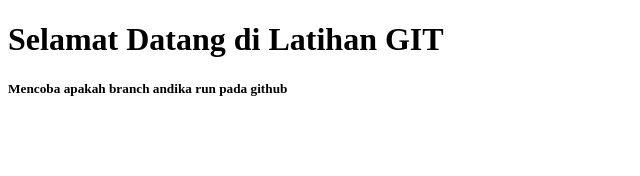
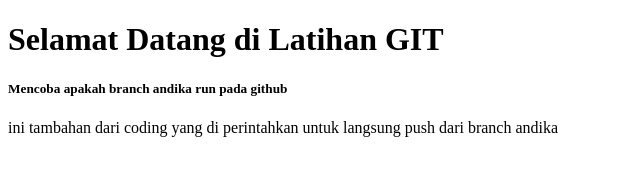
Before and after one commit to iswantomahmud2/latihan_git, a plain HTML site: page index.html in a window 1280 px wide. Shown: the whole page, without its empty margins (0-640 px from the left). Drawn offline with Linux system fonts and the light colour scheme.

Commit message:
push langsung dari branch andika yang ada di local

```diff
--- a/index.html
+++ b/index.html
@@ -12,6 +12,7 @@
 
    <!-- Untuk Andika Buat Judul dibawah ini menggunakan tag H5-->
    <div class="layout"><h5>Mencoba apakah branch andika run pada github</h5></div>
+   <p>ini tambahan dari coding yang di perintahkan untuk langsung push dari branch andika</p>
 
    <!-- Untuk Arul coba buatkan Tulisan Berwarna menggunakan CSS Internal-->
 
```
